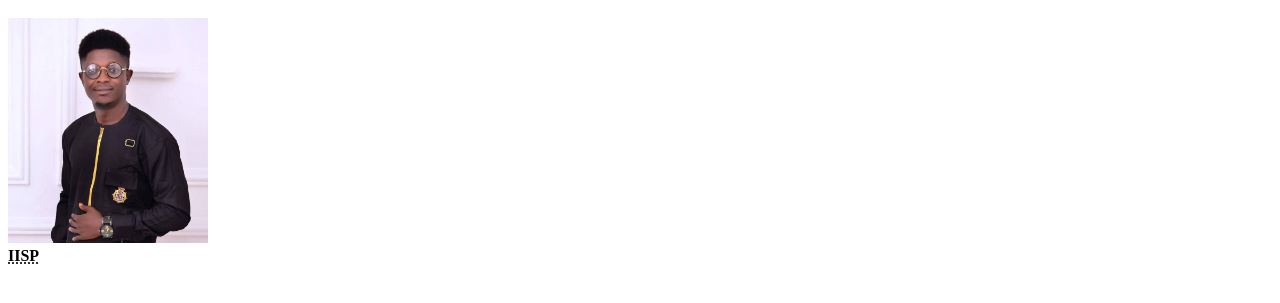
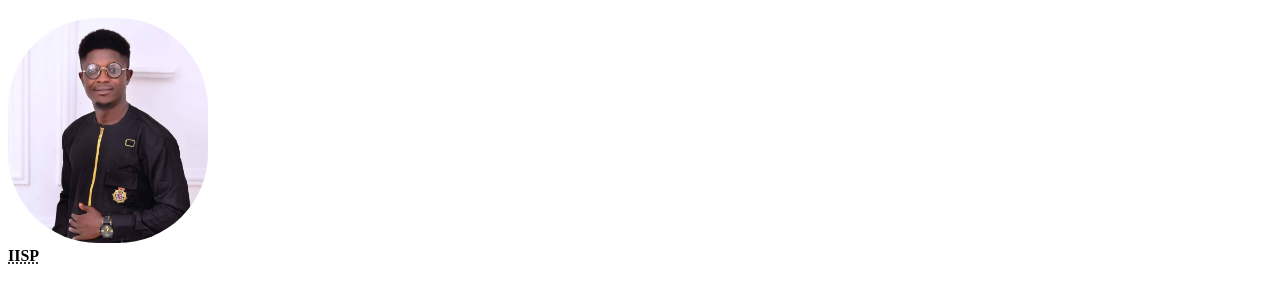
Before and after one commit to mrsimonpeter/My-Website, a plain HTML site: page index.html in a window 1280 px wide. Shown: the part 211-514 px from the top of the page. Drawn offline with Linux system fonts and the light colour scheme.

Commit message:
Update style.css

```diff
--- a/CSS/style.css
+++ b/CSS/style.css
@@ -23,6 +23,9 @@ a {
     color: red;
     text-align: center;
 }
+#wel-image{
+    border-radius: 90px;
+}
 .gallery-item{
     border-radius: 30%;
     box-shadow: 0px 1px 0px 0px;
```
